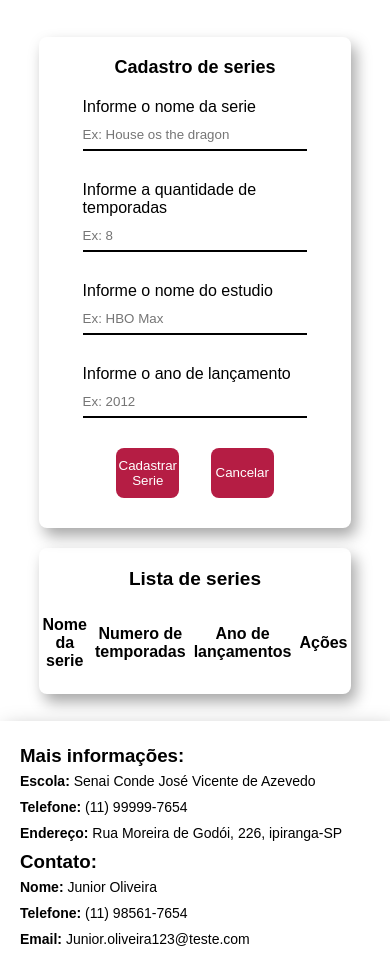
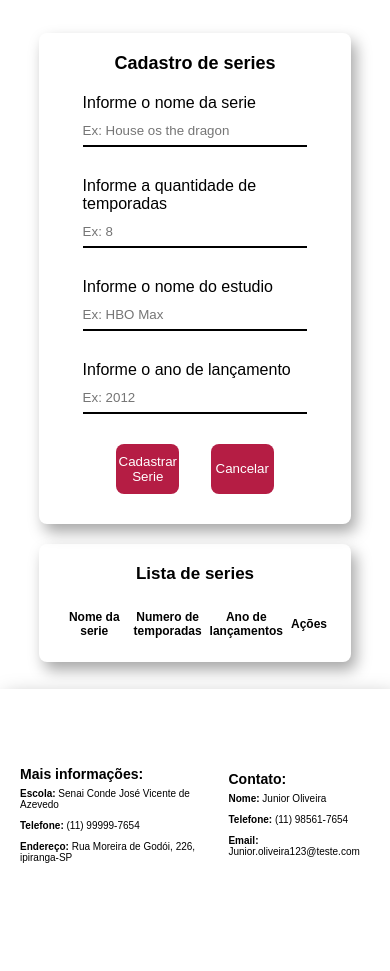
Before and after one commit to juninho-Oliveira/SeriesProject-JsonServer, a website: page index.html in a window 390 px wide. Shown: the part 135-1106 px from the top of the page. After the commit the page ends 1074 px from the top, so only its background shows below. Drawn offline with nearby package versions, Linux system fonts and the light colour scheme; no server answers.

Commit message:
trocando font do footer

```diff
--- a/styles/style.css
+++ b/styles/style.css
@@ -228,6 +228,8 @@ footer {
 }
 
 
+/*responsivo*/
+
 @media (max-width:970px) {
 
     main {
@@ -238,7 +240,8 @@ footer {
     }
 
     main h2 {
-        font-size: 19px;
+
+        font-size: 17px;
     }
 
     main .section-flex {
@@ -274,22 +277,26 @@ footer {
         font-size: 18px;
     }
 
+    .main-flex__listagem-flex__table th {
+        font-size: 12px;
+    }
+
     footer {
         display: flex;
         align-items: center;
         justify-content: start;
         text-align: start;
-        flex-wrap: wrap;
-        gap: 2px;
+       /* flex-wrap: wrap;*/
+        gap: 10px;
     }
 
     .footer-flex {
-        font-size: 16px;
+        font-size: 12px;
         gap: 6px;
     }
 
     .footer-flex__listas {
-        font-size: 14px;
+        font-size: 10px;
         gap: 10px;
     }
 }
```
